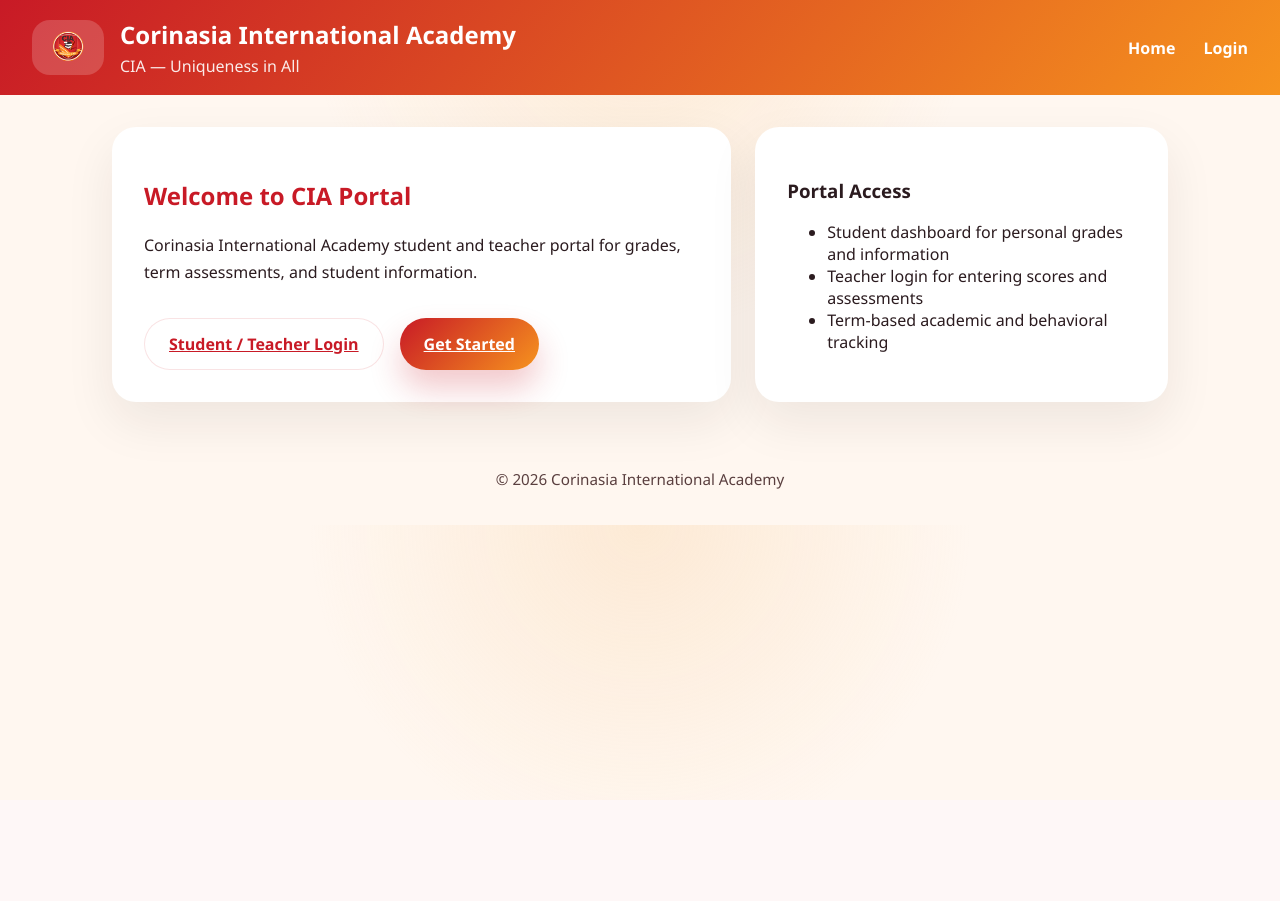
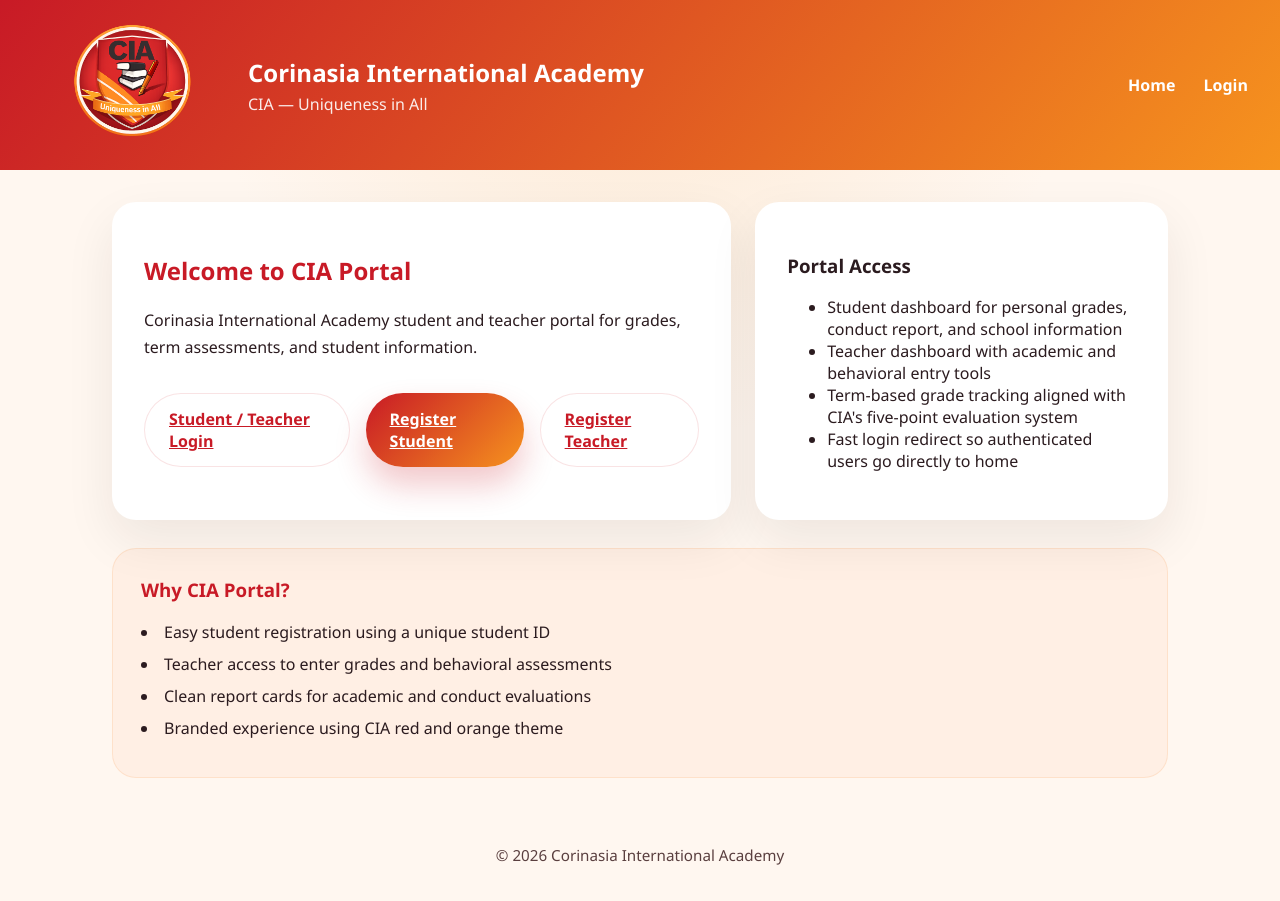
Before and after one commit to egbodorcollins/CIA-School-Portal, a Django app: page / in a window 1280 px wide. Before the commit the page ends 798 px from the top, so only its background shows below. Run offline with Django 5.2, Linux system fonts and the light colour scheme.

Commit message:
Add student and teacher registration forms; implement registration views and update templates
Co-authored-by: Copilot <copilot@github.com>

```diff
--- a/grades/static/grades/css/style.css
+++ b/grades/static/grades/css/style.css
@@ -35,11 +35,10 @@ body {
 }
 
 .brand-logo {
-  width: 72px;
+  width: 200px;
   height: auto;
   border-radius: 18px;
-  background: rgba(255, 255, 255, 0.18);
-  padding: 10px;
+  padding: 1px;
 }
 
 .brand h1 {
@@ -80,6 +79,82 @@ body {
   border-radius: 24px;
   box-shadow: 0 20px 50px rgba(40, 20, 20, 0.08);
   padding: 32px;
+}
+
+.feature-panel {
+  margin-top: 28px;
+}
+
+.feature-card {
+  background: rgba(248, 157, 87, 0.08);
+  border: 1px solid rgba(248, 157, 87, 0.18);
+  border-radius: 24px;
+  padding: 28px;
+}
+
+.feature-card h3 {
+  margin-top: 0;
+  color: var(--brand-red);
+}
+
+.feature-card ul {
+  list-style: disc inside;
+  padding-left: 0;
+  margin: 16px 0 0;
+}
+
+.feature-card li {
+  margin-bottom: 10px;
+}
+
+.behavioral-report {
+  margin-top: 32px;
+}
+
+.report-card {
+  background: #fff5eb;
+  border-radius: 20px;
+  border: 1px solid rgba(200, 26, 38, 0.12);
+  padding: 22px;
+  margin-bottom: 24px;
+}
+
+.report-card table {
+  width: 100%;
+  border-collapse: collapse;
+  margin-top: 12px;
+}
+
+.report-card th,
+.report-card td {
+  padding: 10px 12px;
+  border-bottom: 1px solid rgba(223, 167, 130, 0.4);
+}
+
+.report-card th {
+  width: 40%;
+  color: var(--brand-red);
+  text-align: left;
+}
+
+.field-row {
+  display: grid;
+  gap: 8px;
+}
+
+.field-error {
+  color: #b72f2f;
+  font-size: 0.9rem;
+}
+
+.login-card input,
+.login-card select,
+.login-card textarea {
+  width: 100%;
+  padding: 14px 16px;
+  border: 1px solid #e8e2dc;
+  border-radius: 14px;
+  font-size: 1rem;
 }
 
 .hero-copy h2,
--- a/grades/templates/grades/base.html
+++ b/grades/templates/grades/base.html
@@ -5,6 +5,7 @@
     <meta charset="UTF-8">
     <meta name="viewport" content="width=device-width, initial-scale=1.0">
     <title>Corinasia International Academy</title>
+    <link rel="icon" href="{% static 'logo2.png' %}" type="image/png">
     <link rel="stylesheet" href="{% static 'grades/css/style.css' %}">
 </head>
 <body>
--- a/grades/templates/grades/home.html
+++ b/grades/templates/grades/home.html
@@ -6,15 +6,28 @@
         <p>Corinasia International Academy student and teacher portal for grades, term assessments, and student information.</p>
         <div class="hero-actions">
             <a class="button button-secondary" href="{% url 'login' %}">Student / Teacher Login</a>
-            <a class="button button-primary" href="{% url 'login' %}">Get Started</a>
+            <a class="button button-primary" href="{% url 'register_student' %}">Register Student</a>
+            <a class="button button-secondary" href="{% url 'register_teacher' %}">Register Teacher</a>
         </div>
     </div>
     <div class="hero-card">
         <h3>Portal Access</h3>
         <ul>
-            <li>Student dashboard for personal grades and information</li>
-            <li>Teacher login for entering scores and assessments</li>
-            <li>Term-based academic and behavioral tracking</li>
+            <li>Student dashboard for personal grades, conduct report, and school information</li>
+            <li>Teacher dashboard with academic and behavioral entry tools</li>
+            <li>Term-based grade tracking aligned with CIA's five-point evaluation system</li>
+            <li>Fast login redirect so authenticated users go directly to home</li>
+        </ul>
+    </div>
+</div>
+<div class="feature-panel">
+    <div class="feature-card">
+        <h3>Why CIA Portal?</h3>
+        <ul>
+            <li>Easy student registration using a unique student ID</li>
+            <li>Teacher access to enter grades and behavioral assessments</li>
+            <li>Clean report cards for academic and conduct evaluations</li>
+            <li>Branded experience using CIA red and orange theme</li>
         </ul>
     </div>
 </div>
--- a/grades/templates/grades/login.html
+++ b/grades/templates/grades/login.html
@@ -13,6 +13,7 @@
             <button type="submit" class="button button-primary">Sign In</button>
         </form>
         <p class="helper-text">Use your student ID as the username for the student portal. Teachers should use staff credentials.</p>
+        <p class="helper-text">New to CIA? <a href="{% url 'register_student' %}">Register as a student</a> or <a href="{% url 'register_teacher' %}">Register as a teacher</a>.</p>
     </div>
 </div>
 {% endblock %}
--- a/grades/urls.py
+++ b/grades/urls.py
@@ -4,8 +4,13 @@ from . import views
 
 urlpatterns = [
     path('', views.home, name='home'),
-    path('login/', auth_views.LoginView.as_view(template_name='grades/login.html'), name='login'),
-    path('logout/', auth_views.LogoutView.as_view(next_page='home'), name='logout'),
+    path('login/', auth_views.LoginView.as_view(
+        template_name='grades/login.html',
+        redirect_authenticated_user=True
+    ), name='login'),
+    path('logout/', views.logout_view, name='logout'),
+    path('register/student/', views.register_student, name='register_student'),
+    path('register/teacher/', views.register_teacher, name='register_teacher'),
     path('teacher/dashboard/', views.teacher_dashboard, name='teacher_dashboard'),
     path('student/dashboard/', views.student_dashboard, name='student_dashboard'),
 ]
--- a/grades/views.py
+++ b/grades/views.py
@@ -1,11 +1,60 @@
 from django.shortcuts import render, redirect
+from django.contrib.auth import logout
 from django.contrib.auth.decorators import login_required
 from django.contrib import messages
-from .models import Student, Grade
+from .models import Student, Grade, BehavioralGrade
+from .forms import StudentSignUpForm, TeacherSignUpForm
 
 
 def home(request):
     return render(request, 'grades/home.html')
+
+
+def register_student(request):
+    if request.user.is_authenticated:
+        return redirect('home')
+
+    if request.method == 'POST':
+        form = StudentSignUpForm(request.POST)
+        if form.is_valid():
+            form.save()
+            messages.success(request, 'Student account created successfully. Please sign in.')
+            return redirect('login')
+    else:
+        form = StudentSignUpForm()
+
+    return render(request, 'grades/register.html', {
+        'form': form,
+        'title': 'Student Registration',
+        'description': 'Create your CIA student portal account using your student ID as username.',
+    })
+
+
+def register_teacher(request):
+    if request.user.is_authenticated:
+        return redirect('home')
+
+    if request.method == 'POST':
+        form = TeacherSignUpForm(request.POST)
+        if form.is_valid():
+            form.save()
+            messages.success(request, 'Teacher account created successfully. Please sign in.')
+            return redirect('login')
+    else:
+        form = TeacherSignUpForm()
+
+    return render(request, 'grades/register.html', {
+        'form': form,
+        'title': 'Teacher Registration',
+        'description': 'Create your CIA teacher access account for entering grades and term assessments.',
+    })
+
+
+def logout_view(request):
+    logout(request)
+    request.session.flush()
+    messages.success(request, 'You have successfully logged out.')
+    return redirect('home')
 
 
 @login_required
@@ -25,13 +74,16 @@ def student_dashboard(request):
 
     student = None
     grades = []
+    behavioral_grades = []
     try:
         student = Student.objects.get(student_id=request.user.username)
         grades = Grade.objects.filter(student=student).select_related('subject')
+        behavioral_grades = BehavioralGrade.objects.filter(student=student).order_by('-term')
     except Student.DoesNotExist:
         messages.info(request, 'No student profile was found for your username. Please contact administration.')
 
     return render(request, 'grades/student_dashboard.html', {
         'student': student,
         'grades': grades,
+        'behavioral_grades': behavioral_grades,
     })
```
Also changed, not shown: grades/forms.py (added, +54 -0 lines), grades/templates/grades/register.html (added, +27 -0 lines), grades/templates/grades/student_dashboard.html (+29 -0 lines), db.sqlite3.
